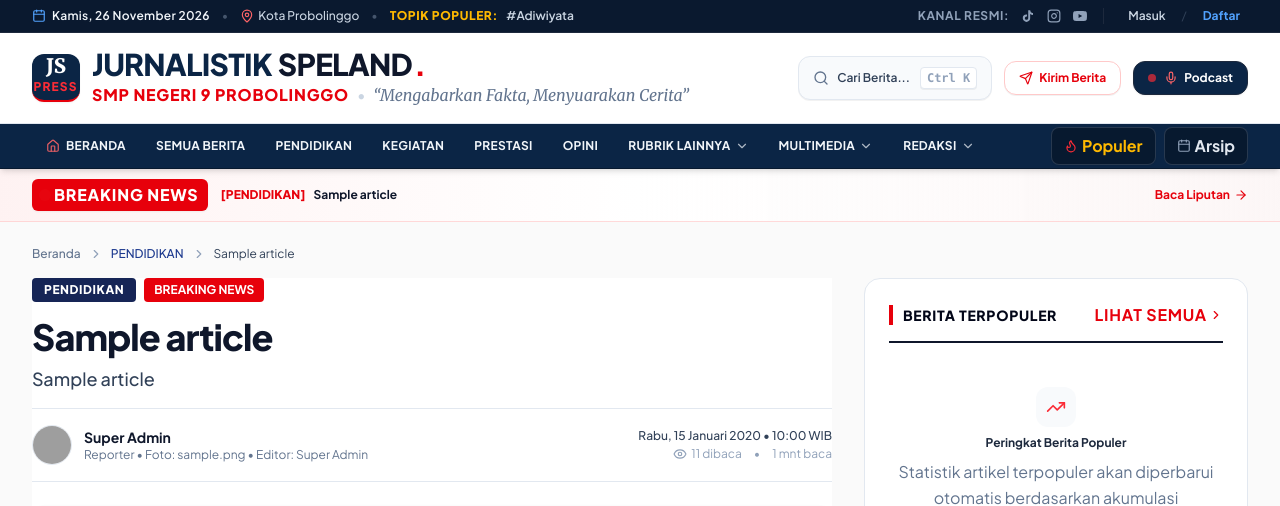
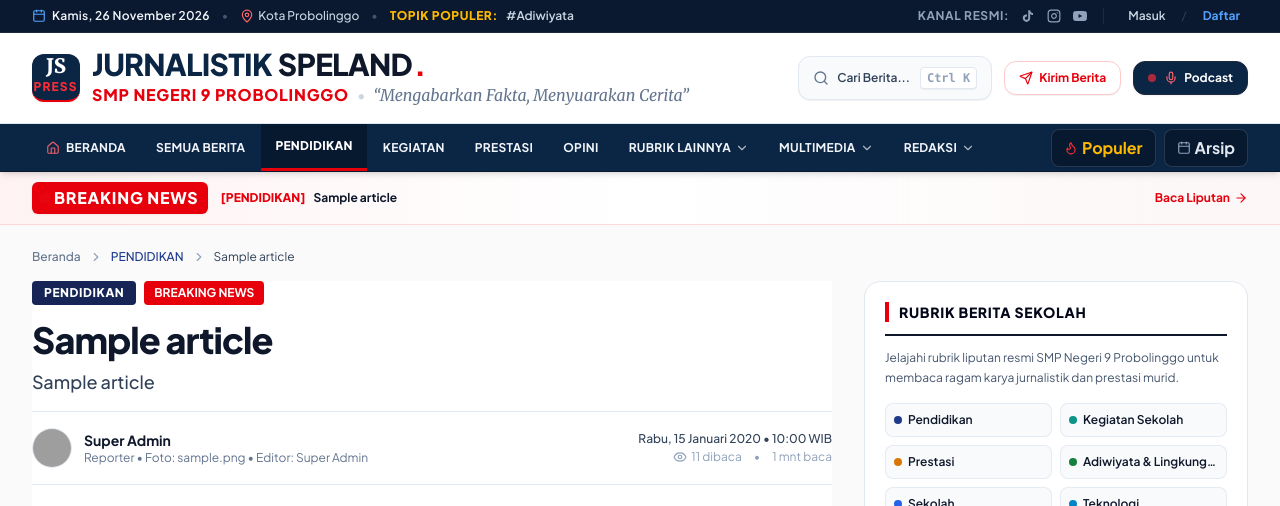
Before and after one commit to Muiz1182/jurnalistik, a Laravel app: a page that uses resources/views/components/navbar.blade.php in a window 1280 px wide. Shown: the top 506 px of the page. Run offline with Laravel 12, Linux system fonts and the light colour scheme; data comes from the database, SQL or seed files in the repository; tables that the repository leaves empty hold one stand-in row (values such as "Sample post"); style sheets or scripts are compiled from the project's sources; some libraries are stand-ins or nearby versions; grey boxes are pictures that could not be loaded.

Commit message:
fix(ui): harmonize hero viewport height, sidebar deduplication, and context-aware navbar highlighting

```diff
--- a/resources/views/components/navbar.blade.php
+++ b/resources/views/components/navbar.blade.php
@@ -53,9 +53,14 @@
 
                 <!-- Primary Categories -->
                 @foreach($primaryCategories as $navCat)
+                    @php
+                        $isNavCatActive = request()->is('kategori/' . $navCat->slug)
+                            || request()->is('berita/kategori/' . $navCat->slug)
+                            || (isset($article) && isset($article->category) && $article->category->slug === $navCat->slug);
+                    @endphp
                     <li>
                         <a href="{{ route('articles.category', $navCat->slug) }}"
-                           class="inline-block py-3.5 px-3.5 transition {{ request()->is('kategori/' . $navCat->slug) || request()->is('berita/kategori/' . $navCat->slug) ? 'bg-[#07192F] text-white border-b-[3px] border-red-600 font-black' : 'text-slate-100 hover:bg-[#13335D] hover:text-white' }}">
+                           class="inline-block py-3.5 px-3.5 transition {{ $isNavCatActive ? 'bg-[#07192F] text-white border-b-[3px] border-red-600 font-black' : 'text-slate-100 hover:bg-[#13335D] hover:text-white' }}">
                             {{ $shortLabels[$navCat->slug] ?? strtoupper($navCat->name) }}
                         </a>
                     </li>
@@ -194,8 +199,13 @@
                 <span>Semua Berita</span>
             </a>
             @foreach($allCategories as $mCat)
+                @php
+                    $isMCatActive = request()->is('kategori/' . $mCat->slug)
+                        || request()->is('berita/kategori/' . $mCat->slug)
+                        || (isset($article) && isset($article->category) && $article->category->slug === $mCat->slug);
+                @endphp
                 <a href="{{ route('articles.category', $mCat->slug) }}"
-                   class="inline-flex items-center px-3.5 py-1.5 rounded-lg transition min-h-[38px] {{ request()->is('kategori/' . $mCat->slug) || request()->is('berita/kategori/' . $mCat->slug) ? 'bg-red-600 text-white font-black shadow-xs' : 'text-slate-200 hover:bg-[#13335D] hover:text-white' }}">
+                   class="inline-flex items-center px-3.5 py-1.5 rounded-lg transition min-h-[38px] {{ $isMCatActive ? 'bg-red-600 text-white font-black shadow-xs' : 'text-slate-200 hover:bg-[#13335D] hover:text-white' }}">
                     <span>{{ $mCat->name }}</span>
                 </a>
             @endforeach
--- a/resources/views/components/sidebar-popular.blade.php
+++ b/resources/views/components/sidebar-popular.blade.php
@@ -55,13 +55,13 @@
                 </div>
             </div>
         @empty
-            <div class="py-6 text-center space-y-2">
-                <div class="w-10 h-10 rounded-xl bg-slate-50 text-slate-400 flex items-center justify-center mx-auto">
-                    <i data-lucide="trending-up" class="w-5 h-5 text-red-500"></i>
+            <div class="py-5 text-center space-y-2 bg-slate-50/70 rounded-xl border border-dashed border-slate-200 p-4">
+                <div class="w-9 h-9 rounded-lg bg-white text-red-600 flex items-center justify-center mx-auto shadow-2xs border border-slate-200">
+                    <i data-lucide="flame" class="w-4 h-4 text-red-500"></i>
                 </div>
-                <p class="text-xs text-slate-800 font-bold">Peringkat Berita Populer</p>
+                <p class="text-xs text-slate-800 font-bold">Nantikan Berita Populer Berikutnya</p>
                 <p class="text-3xs text-slate-500 max-w-xs mx-auto leading-relaxed">
-                    Statistik artikel terpopuler akan diperbarui otomatis berdasarkan akumulasi kunjungan pembaca unik.
+                    Liputan kegiatan, prestasi, dan dinamika sekolah lainnya sedang dipersiapkan oleh tim redaksi.
                 </p>
             </div>
         @endforelse
--- a/resources/views/components/topbar.blade.php
+++ b/resources/views/components/topbar.blade.php
@@ -59,7 +59,7 @@
 
             <!-- Auth Meja Redaksi -->
             @auth
-                <div class="flex items-center space-x-3">
+                <div class="flex items-center space-x-2.5">
                     @if(auth()->user()->canAccessDashboard())
                         <a href="{{ route('admin.dashboard') }}" class="inline-flex items-center font-bold text-amber-300 hover:text-amber-200 transition bg-amber-950/80 border border-amber-800/80 px-2.5 py-1 rounded-lg text-2xs shadow-xs">
                             <i data-lucide="layout-dashboard" class="w-3 h-3 mr-1.5"></i>
@@ -71,7 +71,9 @@
                             Bacaan Saya
                         </a>
                     @endif
-                    <span class="text-slate-300 font-semibold hidden md:inline">{{ auth()->user()->name }}</span>
+                    <span class="text-slate-600 hidden md:inline">&bull;</span>
+                    <span class="text-slate-300 font-semibold hidden md:inline truncate max-w-[140px]">{{ auth()->user()->name }}</span>
+                    <span class="text-slate-600 hidden sm:inline">&bull;</span>
                     <form action="{{ route('logout') }}" method="POST" class="inline">
                         @csrf
                         <button type="submit" class="text-slate-400 hover:text-red-400 transition text-2xs font-semibold">Keluar</button>
--- a/resources/views/pages/articles/show.blade.php
+++ b/resources/views/pages/articles/show.blade.php
@@ -270,19 +270,40 @@
 
         <!-- SIDEBAR (4 Cols) -->
         <aside class="lg:col-span-4 space-y-6">
-            <!-- Popular Articles -->
-            <x-sidebar-popular :popularArticles="$popularArticles" />
+            <!-- Popular Articles or School Rubric Directory -->
+            @if($popularArticles->isNotEmpty())
+                <x-sidebar-popular :popularArticles="$popularArticles" />
+            @else
+                <div class="bg-white border border-slate-200 rounded-2xl p-5 shadow-2xs space-y-3">
+                    <div class="flex items-center justify-between pb-3 border-b-2 border-slate-900">
+                        <h3 class="font-black text-slate-950 text-xs sm:text-sm uppercase tracking-wider flex items-center border-l-4 border-red-600 pl-2.5">
+                            Rubrik Berita Sekolah
+                        </h3>
+                    </div>
+                    <p class="text-xs text-slate-600 leading-relaxed font-sans">
+                        Jelajahi rubrik liputan resmi SMP Negeri 9 Probolinggo untuk membaca ragam karya jurnalistik dan prestasi murid.
+                    </p>
+                    <div class="grid grid-cols-2 gap-2 text-xs font-semibold pt-1">
+                        @foreach(\App\Models\Category::where('is_active', true)->orderBy('order')->take(6)->get() as $c)
+                            <a href="{{ route('articles.category', $c->slug) }}" class="flex items-center space-x-1.5 p-2 rounded-lg bg-slate-50 hover:bg-red-50 hover:text-red-700 transition border border-slate-200/80">
+                                <span class="w-2 h-2 rounded-full shrink-0" style="background-color: {{ $c->color ?: '#E60012' }}"></span>
+                                <span class="truncate">{{ $c->name }}</span>
+                            </a>
+                        @endforeach
+                    </div>
+                </div>
+            @endif
 
             <!-- Editorial Board Contact Pill -->
-            <div class="bg-slate-50 border border-slate-200 rounded-xl p-5">
-                <h4 class="font-bold text-sm text-slate-900 uppercase tracking-wider mb-2 flex items-center">
+            <div class="bg-slate-50 border border-slate-200 rounded-2xl p-5 shadow-2xs space-y-2">
+                <h4 class="font-bold text-xs sm:text-sm text-slate-900 uppercase tracking-wider mb-2 flex items-center border-l-3 border-[#0B2545] pl-2">
                     <i data-lucide="shield-check" class="w-4 h-4 mr-1.5 text-blue-900"></i>
-                    Pedoman Hak Jawab
+                    Pedoman Hak Jawab & Koreksi
                 </h4>
-                <p class="text-xs text-slate-600 leading-relaxed">
+                <p class="text-xs text-slate-600 leading-relaxed font-sans">
                     Sesuai dengan Kode Etik Jurnalistik dan Pedoman Pemberitaan Media Siber, redaksi Jurnalistik SPELAND melayani hak jawab dan koreksi fakta dari pembaca.
                 </p>
-                <a href="{{ route('journalistic.guidelines') }}" class="text-xs font-bold text-blue-900 hover:underline mt-2 inline-block">
+                <a href="{{ route('journalistic.guidelines') }}" class="text-xs font-bold text-red-600 hover:text-red-700 mt-2 inline-block">
                     Baca Pedoman Pemberitaan &rarr;
                 </a>
             </div>
--- a/resources/views/pages/home.blade.php
+++ b/resources/views/pages/home.blade.php
@@ -15,8 +15,8 @@
                 <div class="lg:col-span-8 space-y-8">
                     <!-- Lead Headline Article -->
                     <article class="group">
-                        <!-- Dominant Media Container -->
-                        <div class="relative aspect-[16/9] w-full overflow-hidden rounded-2xl bg-slate-900 shadow-sm mb-4">
+                        <!-- Dominant Media Container (Calibrated height so headline title is visible above the fold) -->
+                        <div class="relative w-full aspect-[16/10] sm:aspect-[16/9] max-h-[360px] sm:max-h-[390px] overflow-hidden rounded-2xl bg-slate-900 shadow-sm mb-4">
                             <a href="{{ route('articles.show', $heroHeadline->slug) }}" class="block w-full h-full">
                                 <img src="{{ $heroHeadline->featured_image_url }}"
                                      alt="{{ $heroHeadline->title }}"
@@ -59,7 +59,7 @@
                                 <span>&bull;</span>
                                 <span class="inline-flex items-center text-slate-500 font-semibold">
                                     <i data-lucide="eye" class="w-3.5 h-3.5 mr-1 text-slate-400"></i>
-                                    {{ number_format($heroHeadline->views_count) }} pembaca
+                                    {{ number_format($heroHeadline->views_count) }} dibaca
                                 </span>
                             </div>
 
```
Also changed, not shown: app/Http/Controllers/HomeController.php (+16 -7 lines).
